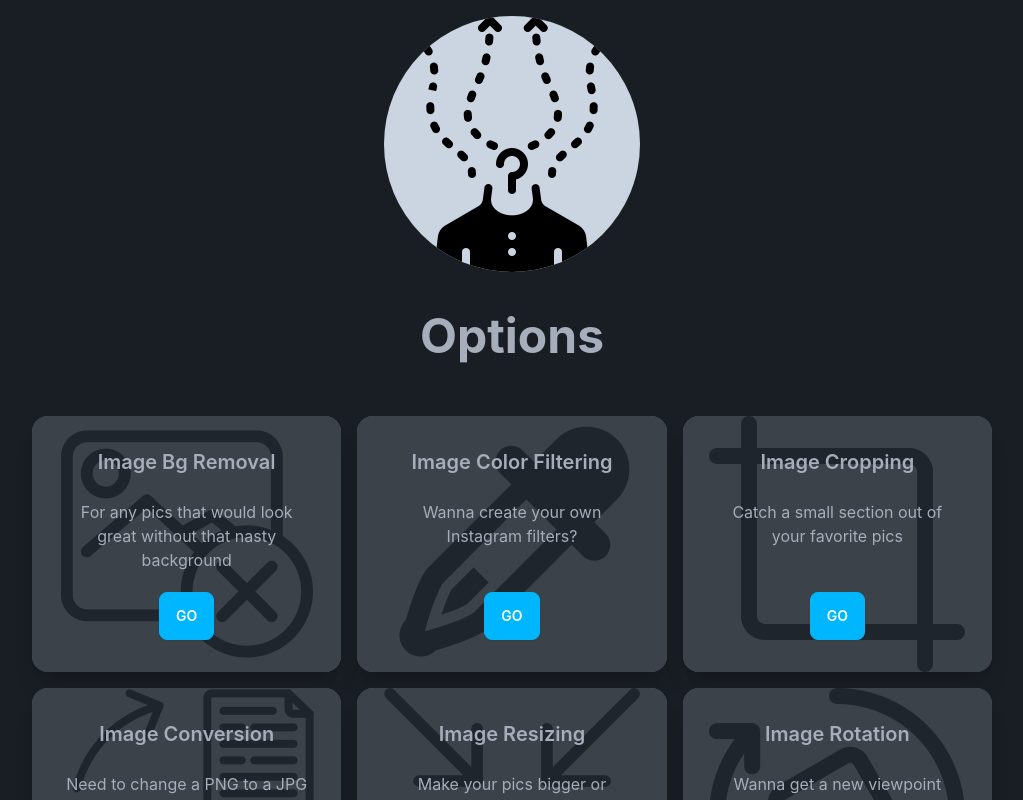
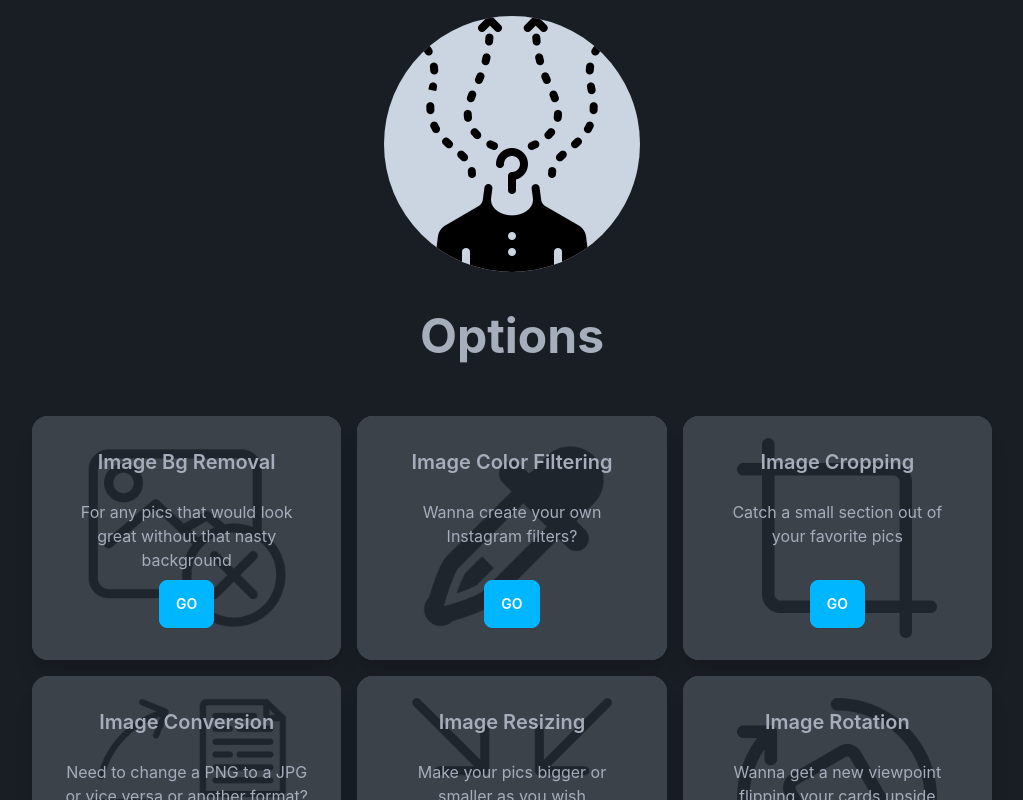
Before and after one commit to josewebdev2000/ImageHacker-Front-End, a React (Create React App) app: page /choices in a window 1280 px wide. Shown: the top 800 px of the page, without its empty margins (128-1151 px from the left). Built offline with nearby package versions, Linux system fonts and the light colour scheme.

Commit message:
Made everything in /choices fit well

```diff
--- a/package.json
+++ b/package.json
@@ -3,6 +3,7 @@
   "version": "0.1.0",
   "private": true,
   "dependencies": {
+    "@heroicons/react": "^2.1.5",
     "@testing-library/jest-dom": "^5.16.5",
     "@testing-library/react": "^13.4.0",
     "@testing-library/user-event": "^13.5.0",
--- a/src/components/ChoiceCard/ChoiceCard.component.jsx
+++ b/src/components/ChoiceCard/ChoiceCard.component.jsx
@@ -3,11 +3,12 @@ import BtnLink from "../BtnLink/BtnLink.component";
 function ChoiceCard({cardTitle, cardContent, imgSrc, routeUrl})
 {
     return (
-        <div className="card bg-neutral-500 image-full l:w-1/3 m:w-2/4 s:w-full shadow-xl">
+        <div className="card bg-neutral-500 image-full l:w-1/3 m:w-2/4 shadow-xl">
             <figure>
                 <img
                 src={imgSrc}
-                alt={`${cardTitle} Image`} />
+                alt={`${cardTitle} Image`}
+                style={{height: "200px"}}/>
             </figure>
             <div className="card-body">
                 <h2 className="card-title flex justify-center items-center text-center">{cardTitle}</h2>
```
Also changed, not shown: 1 other file (tests, documents, lock files or other folders).
